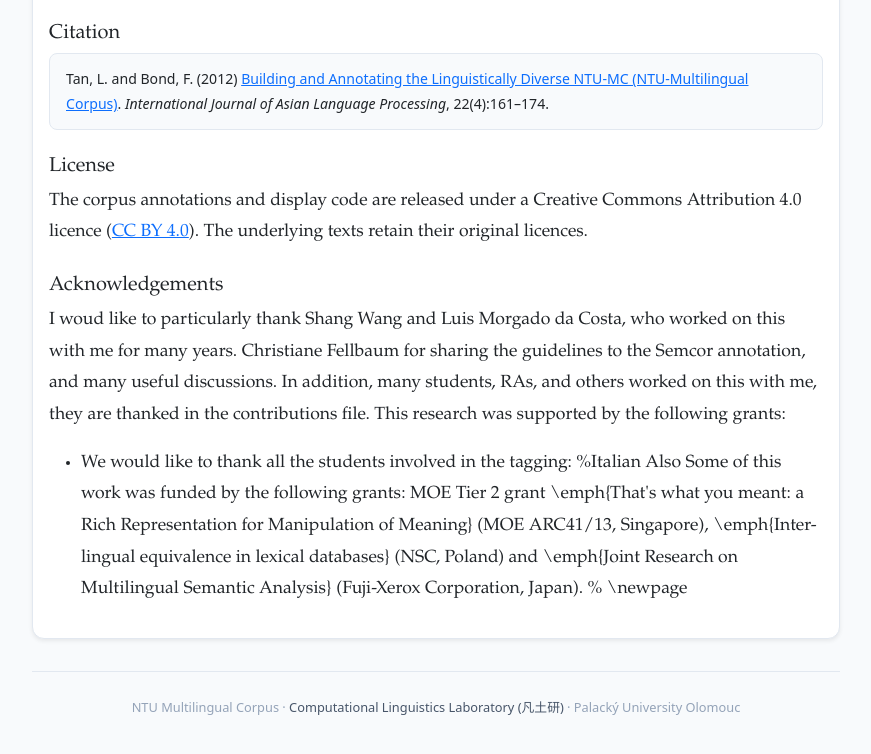
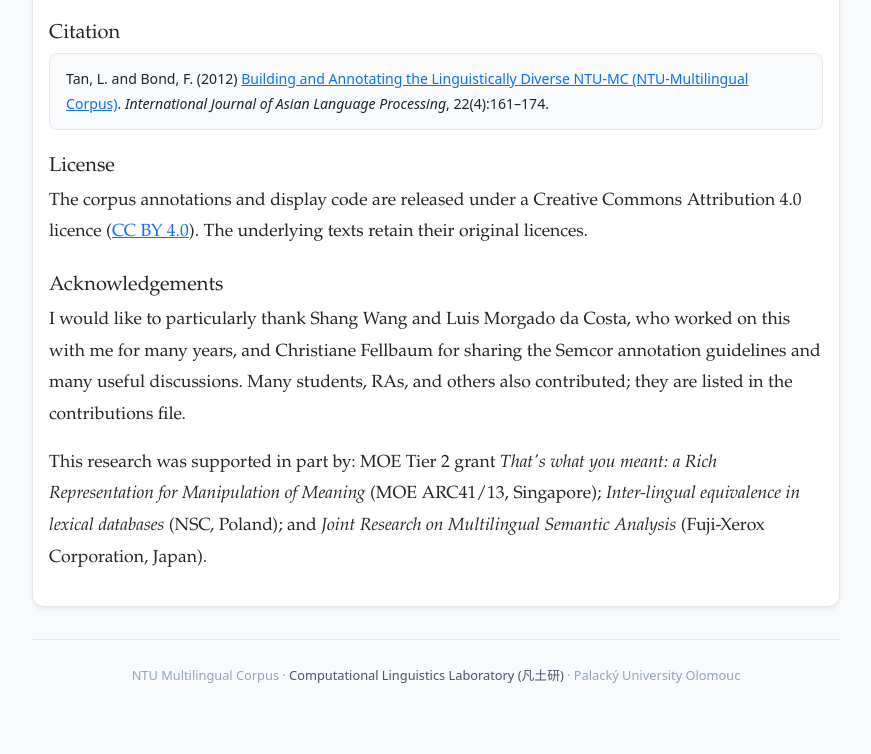
Before and after one commit to bond-lab/NTUMC, a plain HTML site: page display/about.html in a window 1280 px wide. Shown: the part 2263-3017 px from the top of the page, without its empty margins (204-1075 px from the left). Drawn offline with nearby package versions, Linux system fonts and the light colour scheme.

Commit message:
chore: regenerate display pages after refactor and about.html cleanup
Co-Authored-By: Claude Sonnet 4.6 <noreply@anthropic.com>

```diff
--- a/display/about.html
+++ b/display/about.html
@@ -147,27 +147,18 @@ padding:0.75rem 1rem;border-radius:var(--r-md);border:1px solid var(--c-border)"
 
 
       <h2 class="h5 mt-4">Acknowledgements</h2>
-      <p> I woud like to particularly thank Shang Wang and Luis
-      Morgado da Costa, who worked on this with me for many years.   Christiane Fellbaum for sharing the guidelines to the Semcor annotation, and many useful discussions.   In
-      addition, many students, RAs, and others worked on this with me,
-      they are thanked in the contributions file.  This research was
-      supported by the following grants:
-	<ul>
-	  <li>We would like to thank all the
-students involved in the tagging:
-
- %Italian Also
-
- Some of this work was funded by the following grants:
-MOE Tier 2 grant \emph{That's what you meant: a Rich
-        Representation for Manipulation of Meaning} (MOE ARC41/13,
-      Singapore),
- \emph{Inter-lingual equivalence in lexical databases} (NSC,
-      Poland)
-and  \emph{Joint Research on Multilingual Semantic Analysis}
-      (Fuji-Xerox Corporation, Japan).
-% \newpage
-	</ul>
+      <p>I would like to particularly thank Shang Wang and Luis
+      Morgado da Costa, who worked on this with me for many years, and
+      Christiane Fellbaum for sharing the Semcor annotation guidelines and
+      many useful discussions.
+      Many students, RAs, and others also contributed; they are listed in
+      the contributions file.</p>
+      <p>This research was supported in part by:
+      MOE Tier 2 grant <em>That's what you meant: a Rich Representation for
+      Manipulation of Meaning</em> (MOE ARC41/13, Singapore);
+      <em>Inter-lingual equivalence in lexical databases</em> (NSC, Poland);
+      and <em>Joint Research on Multilingual Semantic Analysis</em>
+      (Fuji-Xerox Corporation, Japan).</p>
 
     </div>
   </div>
```
